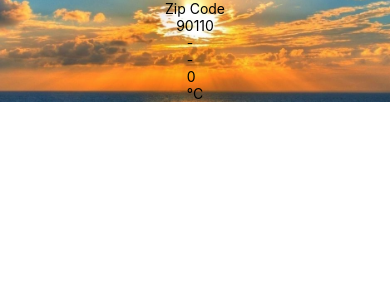
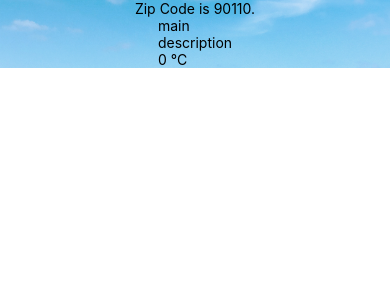
Before and after one commit to Tanakorn13/lab-3sa04-react_native, a React Native app: screen / in a window 390 px wide. Shown: the top 300 px of the page. Built offline with nearby package versions, Linux system fonts and the light colour scheme.

Commit message:
Flex box

```diff
--- a/App.js
+++ b/App.js
@@ -16,6 +16,6 @@ return (
 
 const styles = StyleSheet.create({
   container: {
-    paddingTop: Constants.statusBarHeight,
+    paddingTop: Constants.statusBarHeight
   },
  });
--- a/components/Forcast.js
+++ b/components/Forcast.js
@@ -7,9 +7,10 @@ export default function Forecast(props) {
             <Text>{props.main}</Text>
             <Text>{props.description}</Text>
             <View>
-                <Text>{props.temp}</Text>
-                <Text>°C</Text>
+                <Text>{props.temp} °C</Text>
+                {/* <Text>°C</Text> */}
             </View>
         </View>
+
     );
 }
--- a/components/Weather.js
+++ b/components/Weather.js
@@ -5,16 +5,15 @@ import Forecast from "./Forcast";
 
 export default function Weather(props) {
     const [forecastInfo, setForecastInfo] = useState({
-        main: '-',
-        description: '-',
+        main: 'main',
+        description: 'description',
         temp: 0
     })
 
     return (
         <View>
-            <ImageBackground source={require('../bg1.jpg')} style={styles.backdrop} >
-                <Text>Zip Code</Text>
-               <Text>{props.zipCode}</Text>
+            <ImageBackground source={require('../bg3.jpg')} style={styles.backdrop} >
+                <Text>Zip Code is {props.zipCode}.</Text>
                 <Forecast {...forecastInfo} />
             </ImageBackground>
         </View>
@@ -23,8 +22,12 @@ export default function Weather(props) {
 
 const styles = StyleSheet.create({
     backdrop: {
+        flexDirection: 'column',
+        justifyContent: 'space-evenly',
         alignItems: 'center',
         width: '100%',
-        height: '100%'
+        height: '100%',
+        fontSize: '12',
+
     },
 });
```
Also changed, not shown: bg3.jpg (added).
